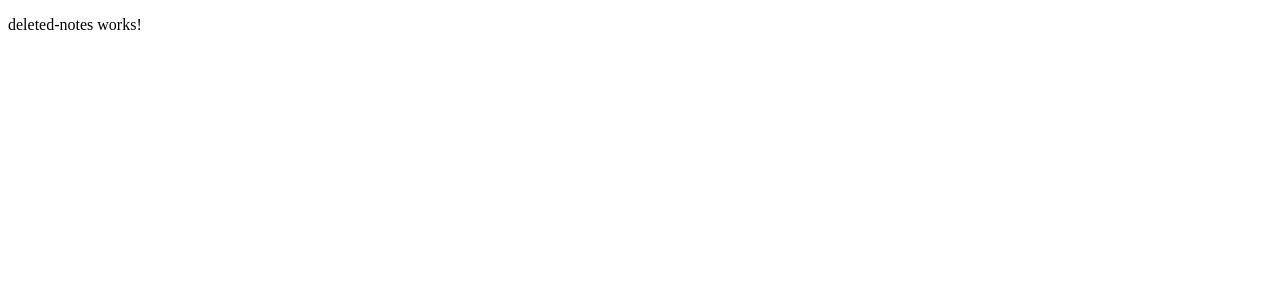
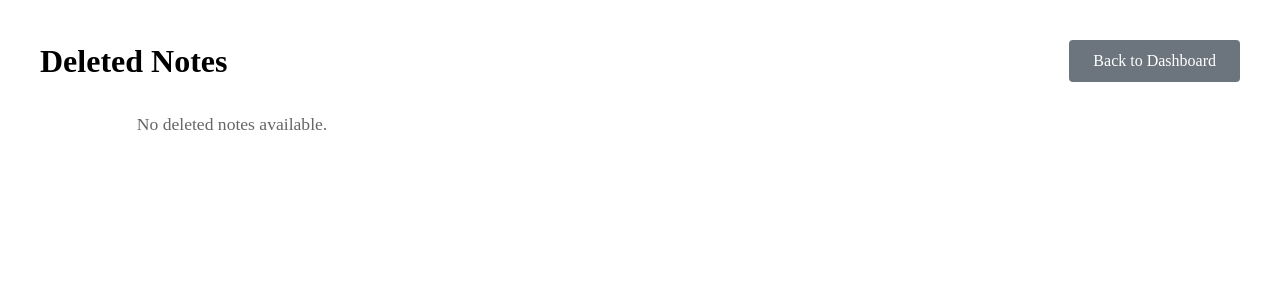
Before and after one commit to iamernesto14/Note-App, an Angular app: page /deleted in a window 1280 px wide. Shown: the top 300 px of the page. Built offline with nearby package versions, Linux system fonts and the light colour scheme.

Commit message:
feat: implement Deleted Notes page with restore and permanent delete functionality

```diff
--- a/src/app/components/deleted-notes/deleted-notes.html
+++ b/src/app/components/deleted-notes/deleted-notes.html
@@ -1 +1,20 @@
-<p>deleted-notes works!</p>
+
+   <section class="deleted-container">
+     <div class="header">
+       <h1>Deleted Notes</h1>
+       <a routerLink="/notes" (click)="onBack()" class="btn btn-secondary" tabindex="0">Back to Dashboard</a>
+     </div>
+     <div class="notes-grid" role="list">
+       <div *ngFor="let note of deletedNotes" class="note-card" role="listitem">
+         <h2>{{ note.title }}</h2>
+         <p>{{ note.content | slice:0:100 }}...</p>
+         <div class="actions">
+           <button (click)="restoreNote(note.id)" class="btn" tabindex="0">Restore</button>
+           <button (click)="deletePermanently(note.id)" class="btn btn-danger" tabindex="0">Delete Permanently</button>
+         </div>
+       </div>
+       <div *ngIf="deletedNotes.length === 0" class="no-notes" role="alert">
+         No deleted notes available.
+       </div>
+     </div>
+   </section>
--- a/src/app/components/deleted-notes/deleted-notes.scss
+++ b/src/app/components/deleted-notes/deleted-notes.scss
@@ -0,0 +1,112 @@
+
+   .deleted-container {
+     padding: 2rem;
+     max-width: 1200px;
+     margin: 0 auto;
+
+     .header {
+       display: flex;
+       justify-content: space-between;
+       align-items: center;
+       margin-bottom: 2rem;
+
+       h1 {
+         font-size: 2rem;
+         margin: 0;
+       }
+
+       .btn {
+         padding: 0.75rem 1.5rem;
+         background-color: #6c757d;
+         color: white;
+         text-decoration: none;
+         border-radius: 4px;
+         transition: background-color 0.3s;
+
+         &:hover,
+         &:focus {
+           background-color: #5a6268;
+           outline: 2px solid #5a6268;
+           outline-offset: 2px;
+         }
+       }
+     }
+
+     .notes-grid {
+       display: grid;
+       grid-template-columns: repeat(auto-fill, minmax(300px, 1fr));
+       gap: 1.5rem;
+
+       .note-card {
+         background-color: #fff;
+         border: 1px solid #ddd;
+         border-radius: 4px;
+         padding: 1rem;
+         box-shadow: 0 2px 4px rgba(0, 0, 0, 0.1);
+
+         h2 {
+           font-size: 1.25rem;
+           margin-bottom: 0.5rem;
+         }
+
+         p {
+           font-size: 1rem;
+           color: #666;
+           margin-bottom: 1rem;
+         }
+
+         .actions {
+           display: flex;
+           gap: 0.5rem;
+
+           .btn {
+             flex: 1;
+             padding: 0.5rem;
+             font-size: 0.9rem;
+             border-radius: 4px;
+             background-color: #007bff;
+             color: white;
+             transition: background-color 0.3s;
+
+             &:hover,
+             &:focus {
+               background-color: #0056b3;
+               outline: 2px solid #0056b3;
+               outline-offset: 2px;
+             }
+           }
+
+           .btn-danger {
+             background-color: #dc3545;
+             color: white;
+
+             &:hover,
+             &:focus {
+               background-color: #c82333;
+             }
+           }
+         }
+       }
+
+       .no-notes {
+         text-align: center;
+         font-size: 1.1rem;
+         color: #666;
+       }
+     }
+
+     @media (max-width: 768px) {
+       .header {
+         flex-direction: column;
+         gap: 1rem;
+
+         h1 {
+           font-size: 1.5rem;
+         }
+       }
+
+       .notes-grid {
+         grid-template-columns: 1fr;
+       }
+     }
+   }
--- a/src/app/components/deleted-notes/deleted-notes.ts
+++ b/src/app/components/deleted-notes/deleted-notes.ts
@@ -1,11 +1,37 @@
-import { Component } from '@angular/core';
 
-@Component({
-  selector: 'app-deleted-notes',
-  imports: [],
-  templateUrl: './deleted-notes.html',
-  styleUrl: './deleted-notes.scss'
-})
-export class DeletedNotes {
+   import { Component, OnInit } from '@angular/core';
+   import { NoteService } from '../../services/note';
+   import { Note } from '../../models/note.interface';
+   import { Router, RouterLink } from '@angular/router';
+import { CommonModule } from '@angular/common';
 
-}
+   @Component({
+     selector: 'app-deleted-notes',
+     standalone: true,
+     imports: [RouterLink, CommonModule],
+     templateUrl: './deleted-notes.html',
+     styleUrls: ['./deleted-notes.scss']
+   })
+   export class DeletedNotes implements OnInit {
+     deletedNotes: Note[] = [];
+
+     constructor(private noteService: NoteService, private router: Router) {}
+
+     ngOnInit() {
+       this.deletedNotes = this.noteService.getDeleted();
+     }
+
+     restoreNote(id: string) {
+       this.noteService.restore(id);
+       this.deletedNotes = this.noteService.getDeleted(); // Refresh the list
+     }
+
+     deletePermanently(id: string) {
+       this.noteService.delete(id); // This will mark as deleted again if needed, but typically removes it
+       this.deletedNotes = this.noteService.getDeleted(); // Refresh the list
+     }
+
+     onBack(): void {
+       this.router.navigate(['/notes']);
+     }
+   }
--- a/src/app/services/note.ts
+++ b/src/app/services/note.ts
@@ -1,81 +1,96 @@
-import { Injectable } from '@angular/core';
+   import { Injectable } from '@angular/core';
    import { Note } from '../models/note.interface';
 
    @Injectable({
      providedIn: 'root'
    })
    export class NoteService {
-     private notes: Note[] = [];
+     private notes: Note[] = [
+       { id: '1', title: 'First Note', content: 'This is the first note.', tags: ['work'], isArchived: false, isDeleted: false, createdAt: new Date() },
+       { id: '2', title: 'Second Note', content: 'This is the second note.', tags: ['personal'], isArchived: false, isDeleted: false, createdAt: new Date() }
+     ];
 
-     // Create a new note
-     create(note: Omit<Note, 'id' | 'createdAt' | 'isArchived' | 'isDeleted'>): Note {
-       const newNote: Note = {
-         ...note,
-         id: crypto.randomUUID(),
-         createdAt: new Date(),
-         isArchived: false,
-         isDeleted: false
-       };
-       this.notes.push(newNote);
-       return newNote;
-     }
-
-     // Read all non-archived, non-deleted notes
      getAll(): Note[] {
        return this.notes.filter(note => !note.isArchived && !note.isDeleted);
      }
 
-     // Read archived notes
      getArchived(): Note[] {
+       console.log('Archived notes:', this.notes.filter(note => note.isArchived && !note.isDeleted));
        return this.notes.filter(note => note.isArchived && !note.isDeleted);
      }
 
-     // Read deleted notes
      getDeleted(): Note[] {
        return this.notes.filter(note => note.isDeleted);
      }
 
-     // Read a single note by ID
      getById(id: string): Note | undefined {
        return this.notes.find(note => note.id === id);
      }
 
-     // Update a note by ID
+     create(note: Omit<Note, 'id' | 'isArchived' | 'isDeleted' | 'createdAt'>): Note {
+       const newNote: Note = {
+         id: Math.random().toString(36).substr(2, 9),
+         ...note,
+         isArchived: false,
+         isDeleted: false,
+         createdAt: new Date()
+       };
+       this.notes.push(newNote);
+       console.log('New note created:', newNote);
+       return newNote;
+     }
+
      update(id: string, updatedNote: Partial<Note>): Note | undefined {
-       const note = this.notes.find(note => note.id === id);
-       if (note) {
-         Object.assign(note, updatedNote);
+       const index = this.notes.findIndex(note => note.id === id);
+       if (index !== -1) {
+         this.notes[index] = { ...this.notes[index], ...updatedNote };
+         return this.notes[index];
+       }
+       return undefined;
+     }
+
+     archive(id: string): Note | undefined {
+       const note = this.getById(id);
+       console.log('Archiving note with id:', id, 'Found note:', note);
+       if (note && !note.isDeleted) {
+         note.isArchived = true;
+         console.log('Note archived:', note);
+         return note;
+       }
+       console.log('Archive failed for id:', id);
+       return undefined;
+     }
+
+     unarchive(id: string): Note | undefined {
+       const note = this.getById(id);
+       console.log('Unarchiving note with id:', id, 'Found note:', note);
+       if (note && note.isArchived && !note.isDeleted) {
+         note.isArchived = false;
+         console.log('Note unarchived:', note);
+         return note;
+       }
+       console.log('Unarchive failed for id:', id);
+       return undefined;
+     }
+
+     delete(id: string): Note | undefined {
+       const note = this.getById(id);
+       if (note && !note.isDeleted) {
+         note.isDeleted = true;
          return note;
        }
        return undefined;
      }
 
-     // Mark a note as deleted by ID
-     delete(id: string): boolean {
-       const note = this.notes.find(note => note.id === id);
-       if (note) {
-         note.isDeleted = true;
-         return true;
-       }
-       return false;
-     }
-
-     // Toggle archive status of a note
-     archive(id: string): Note | undefined {
-       const note = this.notes.find(note => note.id === id);
-       if (note && !note.isDeleted) {
-         note.isArchived = !note.isArchived;
+     restore(id: string): Note | undefined {
+       const note = this.getById(id);
+       console.log('Restoring note with id:', id, 'Found note:', note);
+       if (note && note.isDeleted) {
+         note.isDeleted = false;
+         console.log('Note restored:', note);
          return note;
        }
-       return undefined;
-     }
-
-     unarchive(id: string): Note | undefined {
-       const note = this.getById(id);
-       if (note && note.isArchived && !note.isDeleted) {
-         note.isArchived = false;
-         return note;
-       }
+       console.log('Restore failed for id:', id);
        return undefined;
      }
    }
```
